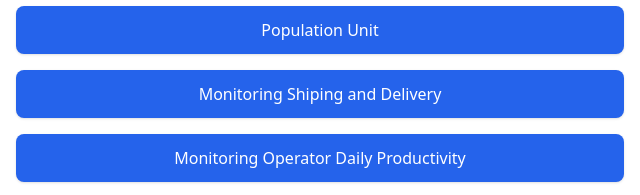
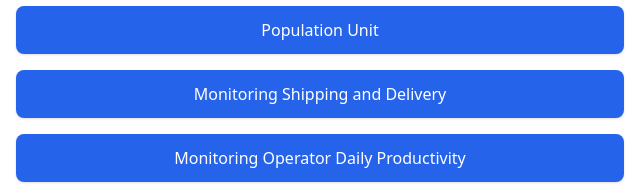
Before and after one commit to djmaulanaa/BIConnect, a plain HTML site: page index.html in a window 1280 px wide. Shown: the part 1106-1301 px from the top of the page, 320-960 px from the left. Drawn offline with nearby package versions, Linux system fonts and the light colour scheme.

Commit message:
Update index.html

```diff
--- a/index.html
+++ b/index.html
@@ -65,7 +65,7 @@
                     Population Unit
                 </a>
                 <a href="https://shorturl.at/c2tJZ" target="_blank" class="block text-center text-white bg-blue-600 hover:bg-blue-700 py-3 rounded-lg shadow transition duration-300">
-                    Monitoring Shiping and Delivery
+                    Monitoring Shipping and Delivery
                 </a>
                 <a href="https://app.powerbi.com/view?r=eyJrIjoiMzQ5ZTYxZGUtOWQxYy00YTkyLWE4ZjQtOGY5YWE5M2IyM2NhIiwidCI6ImI3Y2YzZDc4LTZjYmQtNGFjMi05OTU2LWY2OGFiNjA5NjBiZiIsImMiOjEwfQ%3D%3D" target="_blank" class="block text-center text-white bg-blue-600 hover:bg-blue-700 py-3 rounded-lg shadow transition duration-300">
                     Monitoring Operator Daily Productivity
```
